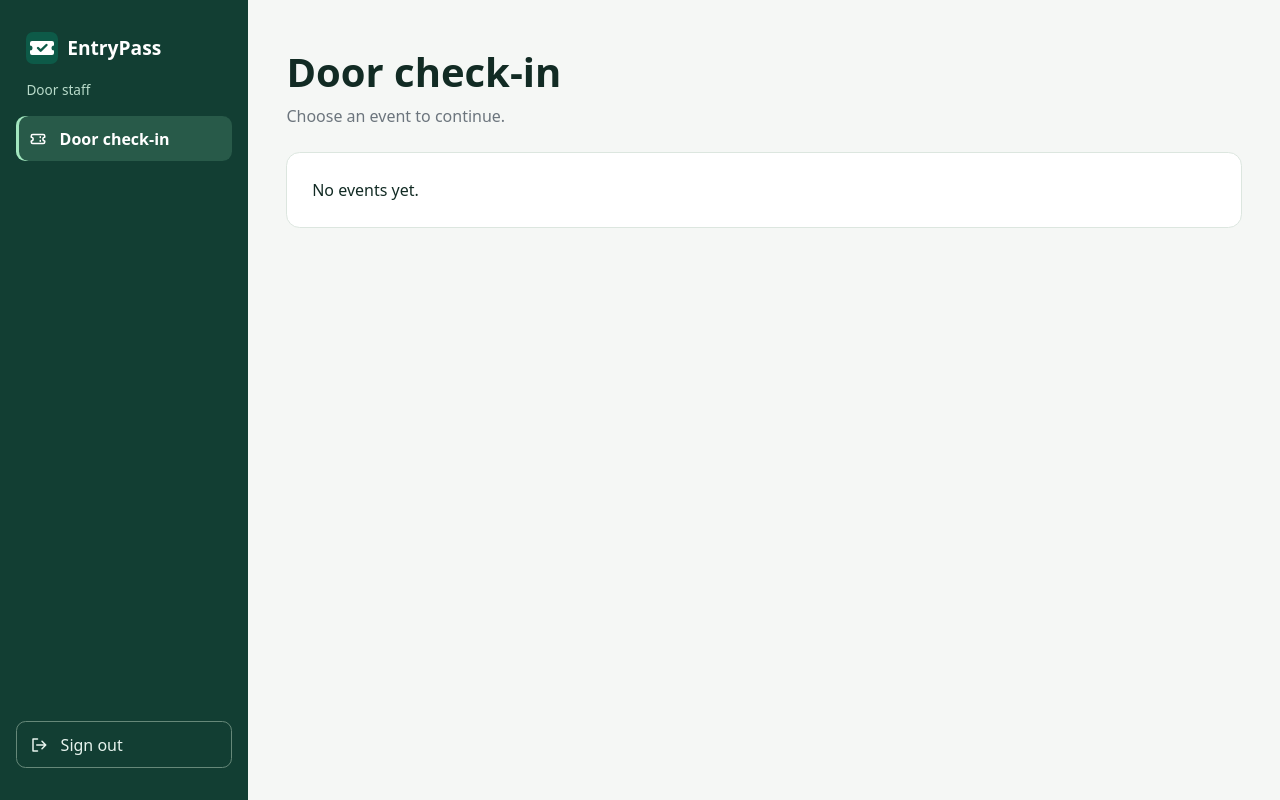
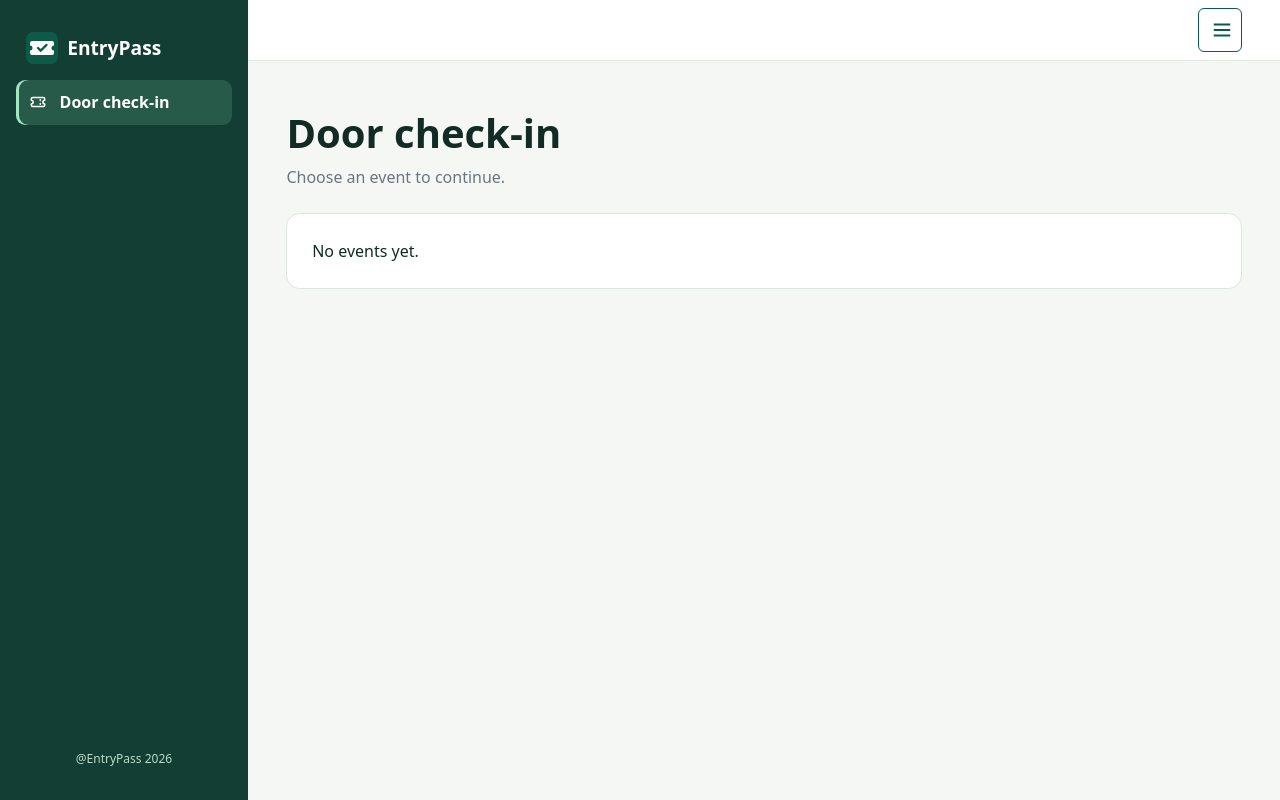
Before and after one commit to calipes-dev/EntryPass, a Laravel app: page /staff in a window 1280 px wide. Run offline with Laravel 12, Linux system fonts and the light colour scheme; the visitor is signed in with stand-in values (Sample User, id 1); data that the repository does not hold is empty; style sheets or scripts are compiled from the project's sources; parts of the project's set-up code (start-up, migrations or seed data) failed here and were passed over; some libraries are stand-ins or nearby versions.

Commit message:
Update staff navigation and chair labels

```diff
--- a/resources/js/main.jsx
+++ b/resources/js/main.jsx
@@ -18,8 +18,9 @@ function App({ brandMark }) {
   return <BrowserRouter><Layout brandMark={brandMark}/></BrowserRouter>
 }
 
-function StaffSidebar({ brandMark }) {
-  const organizer = document.getElementById('root').dataset.role === 'organizer'
+function StaffNavbar() {
+  const { name, role } = document.getElementById('root').dataset
+  const [menuOpen, setMenuOpen] = useState(false)
   const [confirmExit, setConfirmExit] = useState(false)
   const [signOutError, setSignOutError] = useState('')
   const [signingOut, setSigningOut] = useState(false)
@@ -36,9 +37,30 @@ function StaffSidebar({ brandMark }) {
     }
   }
 
+  return <header className="staff-topbar">
+    <nav aria-label="Staff account">
+      <button type="button" className="btn btn-outline-primary staff-menu-toggle" aria-label="Staff account menu"
+        aria-expanded={menuOpen} aria-controls="staff-account-menu" onClick={() => setMenuOpen(!menuOpen)}>
+        <svg width="22" height="22" viewBox="0 0 24 24" fill="none" stroke="currentColor" strokeWidth="2" aria-hidden="true">
+          <path d="M3 6h18M3 12h18M3 18h18" />
+        </svg>
+      </button>
+      <div id="staff-account-menu" className="staff-account-menu panel" hidden={!menuOpen}>
+        <strong>{name}</strong>
+        <p className="text-secondary mb-3">{role === 'organizer' ? 'Organizer' : 'Door staff'}</p>
+        <button type="button" className="btn btn-outline-primary icon-link" disabled={signingOut} onClick={() => setConfirmExit(true)}>
+          <Icon name="logout" />Sign out
+        </button>
+      </div>
+    </nav>
+    {confirmExit && <ActionDialog title="Sign out of EntryPass?" close={() => setConfirmExit(false)} confirm={signOut} label="Sign out" busy={signingOut}>You will need to sign in again to access staff pages.</ActionDialog>}
+    {signOutError && <Notice>{signOutError}</Notice>}
+  </header>
+}
+function StaffSidebar({ brandMark }) {
+  const organizer = document.getElementById('root').dataset.role === 'organizer'
   return <aside className="staff-side">
     <Link className="brand" to="/staff"><img src={brandMark} alt="" width="32" height="32"/><span>EntryPass</span></Link>
-    <p className="staff-role">{organizer ? 'Organizer' : 'Door staff'}</p>
     <nav aria-label="Staff navigation">
       <NavLink end to="/staff"><Icon name={organizer ? 'dashboard' : 'ticket'}/><span>{organizer ? 'Dashboard' : 'Door check-in'}</span></NavLink>
       {organizer && <>
@@ -47,16 +69,14 @@ function StaffSidebar({ brandMark }) {
         <NavLink to="/staff/audit"><Icon name="audit"/><span>Audit log</span></NavLink>
       </>}
     </nav>
-    <button className="staff-exit" disabled={signingOut} onClick={() => setConfirmExit(true)}><Icon name="logout"/><span>Sign out</span></button>
-    {confirmExit && <ActionDialog title="Sign out of EntryPass?" close={() => setConfirmExit(false)} confirm={signOut} label="Sign out" busy={signingOut}>You will need to sign in again to access staff pages.</ActionDialog>}
-    {signOutError && <Notice>{signOutError}</Notice>}
+    <footer className="staff-footer">@EntryPass 2026</footer>
   </aside>
 }
 function Layout({ brandMark }) {
   const staff = useMatch("/staff/*")
   if (useMatch("/entrypass-staff")) return <main className="login-layout"><StaffLogin/></main>
   return <div className={staff ? "staff-layout" : undefined}>
-    {staff ? <StaffSidebar brandMark={brandMark}/> : <header className="site-header">
+    {staff ? <><StaffSidebar brandMark={brandMark}/><StaffNavbar/></> : <header className="site-header">
       <nav className="container d-flex flex-wrap align-items-center justify-content-between gap-2" aria-label="Main navigation">
         <Link className="brand" to="/"><img className="brand-icon" src={brandMark} width="32" height="32" alt="" /> EntryPass</Link>
         <div className="d-flex flex-wrap gap-3 align-items-center">
--- a/resources/js/styles.css
+++ b/resources/js/styles.css
@@ -137,3 +137,13 @@ a:focus-visible, button:focus-visible { outline: 3px solid #37805f; outline-offs
   }
   .event-editor-wide { grid-column: 1 / -1; }
 }
+
+.room-chair span { white-space: nowrap; overflow-wrap: normal; }
+.staff-layout { grid-template-rows: auto 1fr; }
+.staff-side { grid-row: 1 / -1; }
+.staff-footer { margin-top: auto; text-align: center; color: #b8dbca; font-size: .75rem; white-space: normal; }
+.staff-topbar { position: relative; z-index: 4; background: #fff; border-bottom: 1px solid #dce6df; padding: .5rem clamp(.75rem, 3vw, 3rem); }
+.staff-topbar nav { display: flex; justify-content: flex-end; }
+.staff-menu-toggle { display: grid; place-items: center; width: 44px; height: 44px; }
+.staff-account-menu { position: absolute; top: 100%; right: clamp(.75rem, 3vw, 3rem); width: min(18rem, calc(100% - 1.5rem)); box-shadow: 0 8px 24px #12372a24; }
+@media (max-width: 600px) { .staff-footer { grid-column: 1 / -1; } }
--- a/resources/views/app.blade.php
+++ b/resources/views/app.blade.php
@@ -9,6 +9,6 @@
     @vite('resources/js/main.jsx')
 </head>
 <body>
-    <div id="root" data-role="{{ auth()->user()?->role }}" data-brand-mark="{{ '/entrypass-mark.svg' }}">Loading EntryPass…</div>
+    <div id="root" data-name="{{ auth()->user()?->name }}" data-role="{{ auth()->user()?->role }}" data-brand-mark="{{ '/entrypass-mark.svg' }}">Loading EntryPass…</div>
 </body>
 </html>
```
Also changed, not shown: 7 other files.
